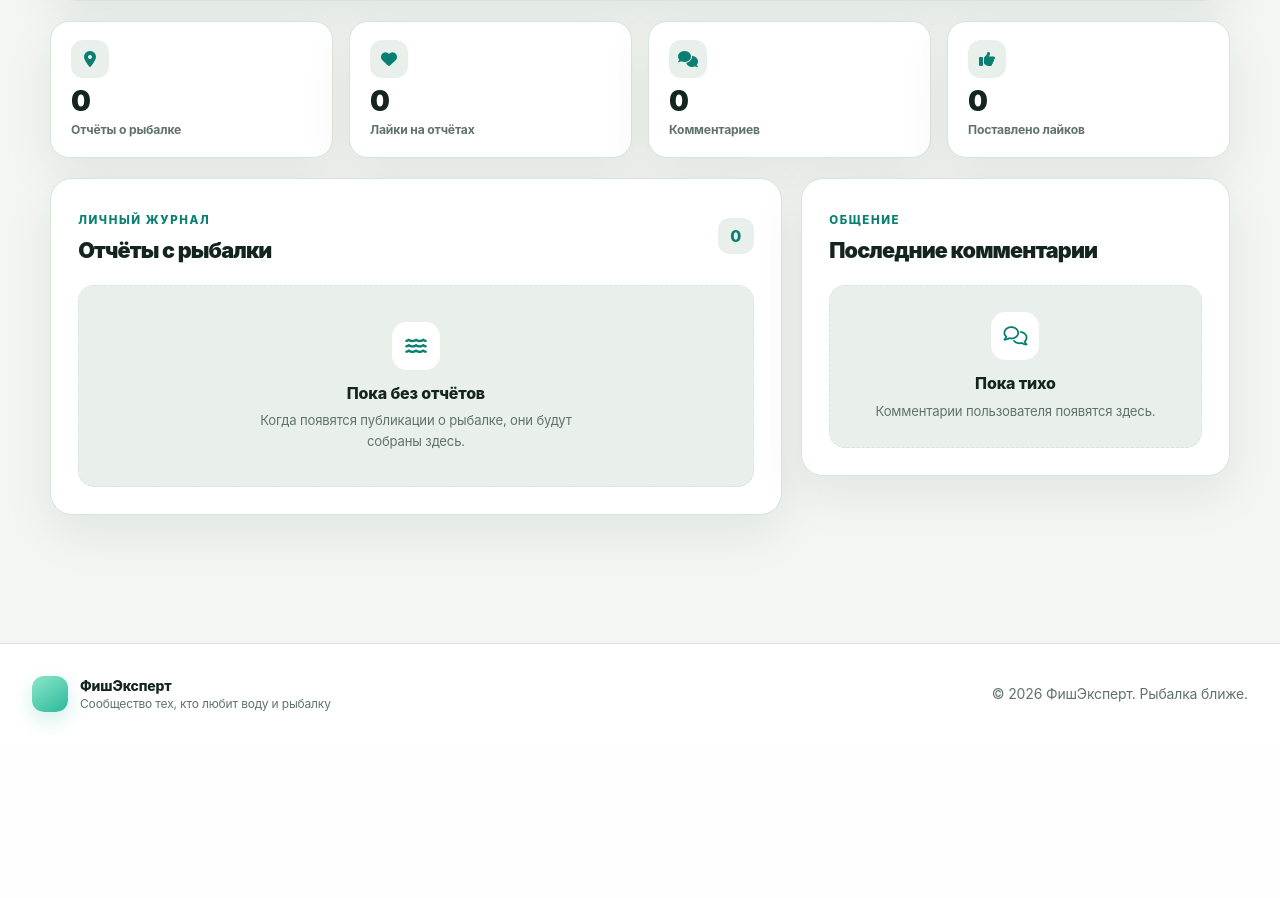
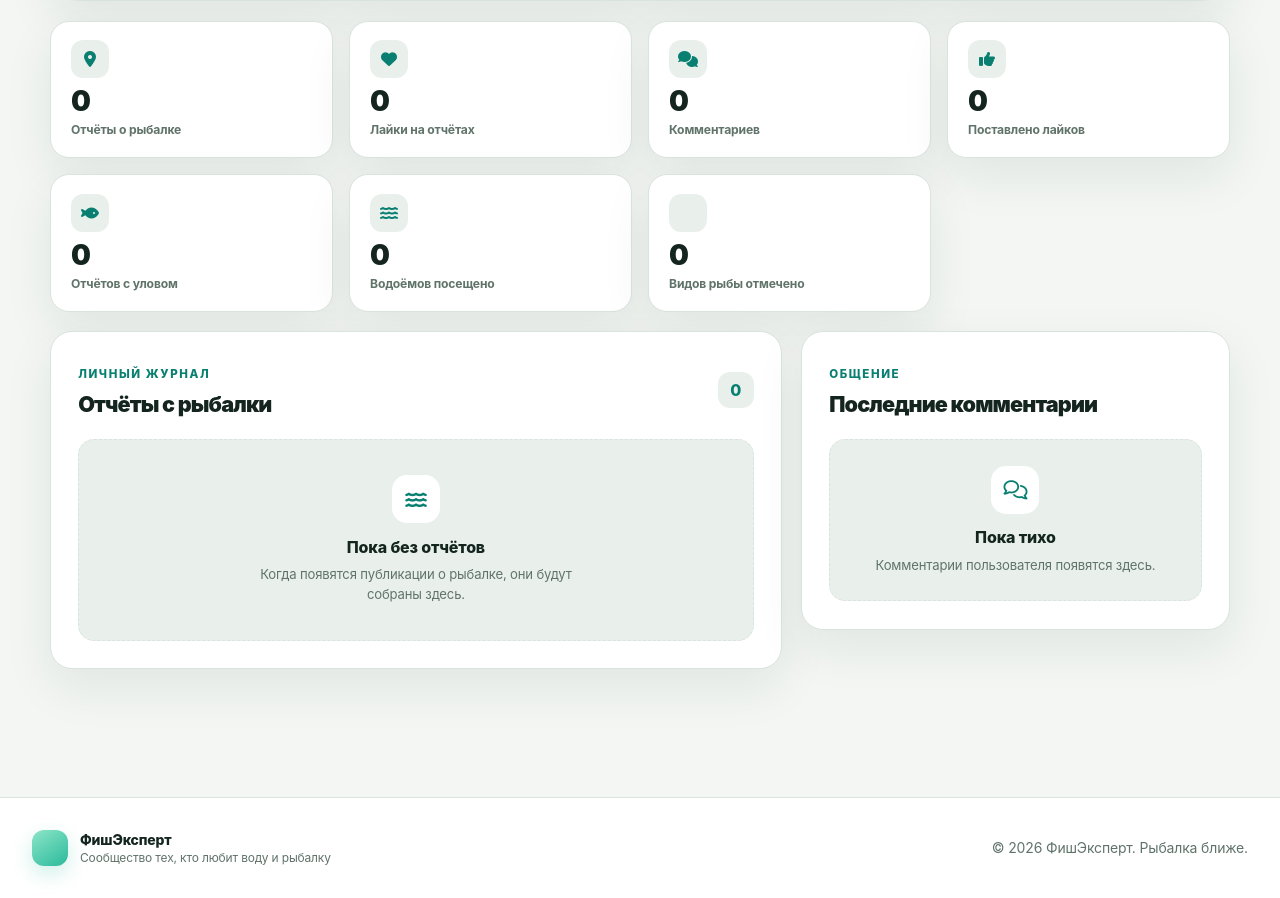
Before and after one commit to kirsanovalexey2011-source/FisherPro1111, a Flask app: a page that uses templates/profile.html in a window 1280 px wide. Shown: the part 561-1459 px from the top of the page. Before the commit the page ends 1285 px from the top, so only its background shows below. Run offline with Flask 3, Linux system fonts and the light colour scheme; data comes from the database, SQL or seed files in the repository; data that the repository does not hold is empty.

Commit message:
Expand angler profile fishing statistics

```diff
--- a/templates/profile.html
+++ b/templates/profile.html
@@ -41,6 +41,9 @@
     <article class="fe-profile-stat"><span class="fe-profile-stat-icon"><i class="fa-solid fa-heart"></i></span><strong>{{ total_likes }}</strong><span>Лайки на отчётах</span></article>
     <article class="fe-profile-stat"><span class="fe-profile-stat-icon"><i class="fa-solid fa-comments"></i></span><strong>{{ total_comments }}</strong><span>Комментариев</span></article>
     <article class="fe-profile-stat"><span class="fe-profile-stat-icon"><i class="fa-solid fa-thumbs-up"></i></span><strong>{{ total_likes_given }}</strong><span>Поставлено лайков</span></article>
+    <article class="fe-profile-stat"><span class="fe-profile-stat-icon"><i class="fa-solid fa-fish"></i></span><strong>{{ total_fish_reports }}</strong><span>Отчётов с уловом</span></article>
+    <article class="fe-profile-stat"><span class="fe-profile-stat-icon"><i class="fa-solid fa-water"></i></span><strong>{{ waterbody_variety }}</strong><span>Водоёмов посещено</span></article>
+    <article class="fe-profile-stat"><span class="fe-profile-stat-icon"><i class="fa-solid fa-fish-fins"></i></span><strong>{{ fish_variety }}</strong><span>Видов рыбы отмечено</span></article>
   </div>
 
   <div class="fe-profile-columns">
```
